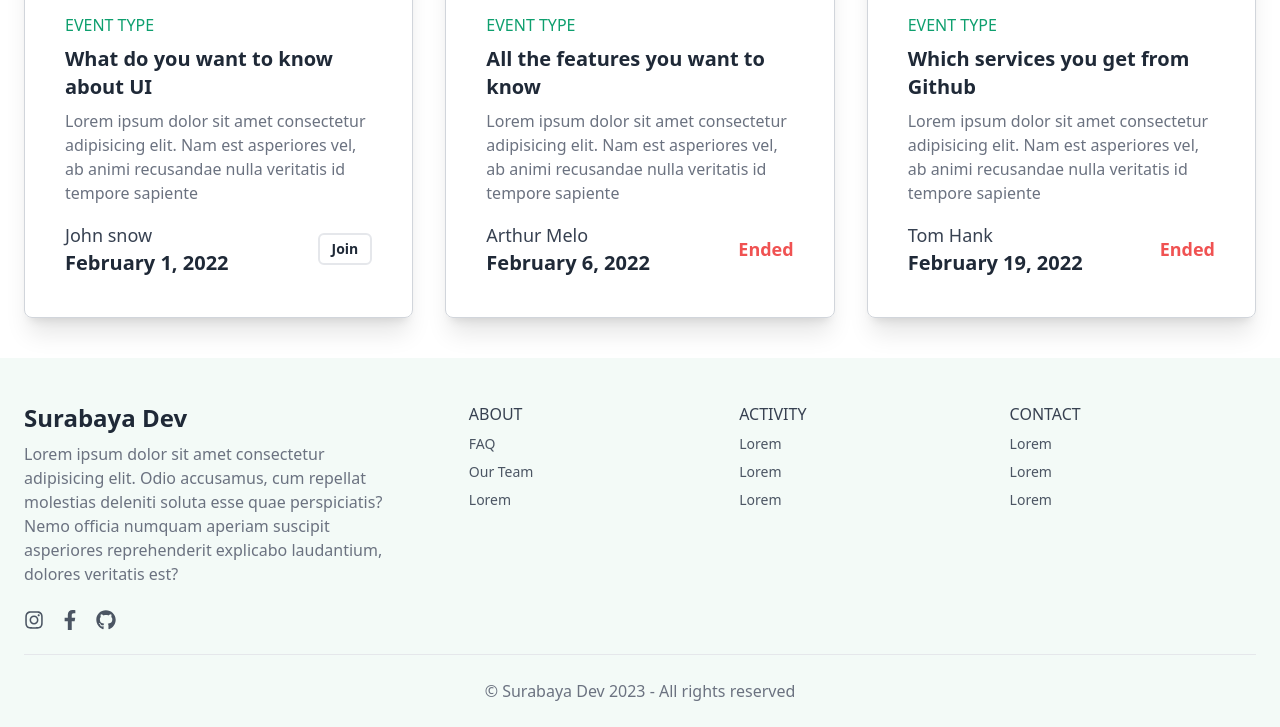
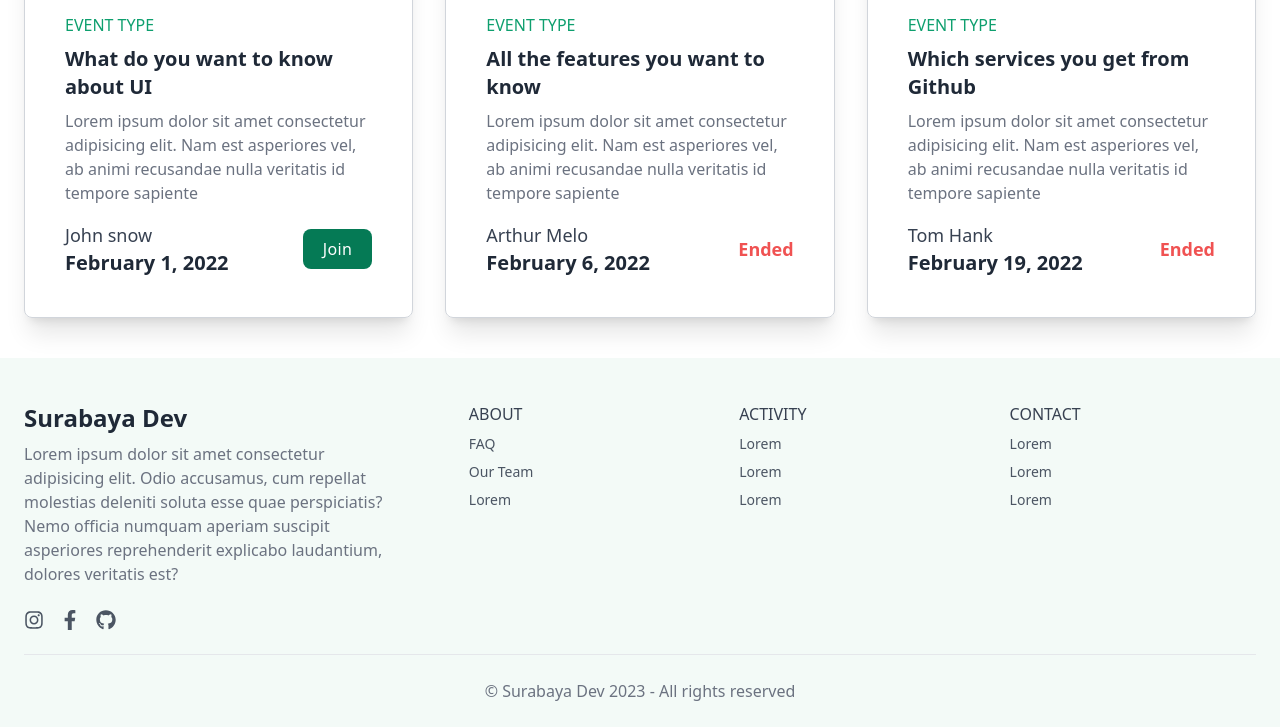
Before and after one commit to raisilhamn/surabaya-dev-landing-page, a website: page index.html in a window 1280 px wide. Shown: the part 1108-1835 px from the top of the page. Drawn offline with Linux system fonts and the light colour scheme.

Commit message:
add join button

```diff
--- a/index.html
+++ b/index.html
@@ -80,6 +80,8 @@
             <div class="flex items-center mt-5 ">
 
 
+
+
               <a href="#"
                 class="px-3 py-1 text-sm font-semibold text-gray-800 transition-colors duration-300 transform border-2 rounded-md dark:text-white hover:bg-green-500">Sign
                 In</a>
@@ -146,9 +148,11 @@
 
                 <p class="text-xl font-bold text-gray-800 dark:text-white">February 1, 2022</p>
               </div>
-              <a href="#"
-                class="px-3 py-1 text-sm font-semibold text-gray-800 transition-colors duration-300 transform border-2 rounded-md dark:text-white hover:bg-green-500">Join</a>
 
+              <button
+                class="flex items-center px-4 py-2 font-medium tracking-wide text-white capitalize transition-colors duration-300 transform bg-green-600 rounded-lg hover:bg-green-500 focus:outline-none focus:ring focus:ring-blue-300 focus:ring-opacity-80">
+                <span class="mx-1">Join</span>
+              </button>
             </div>
 
           </div>
```
Also changed, not shown: dist/style.css.
